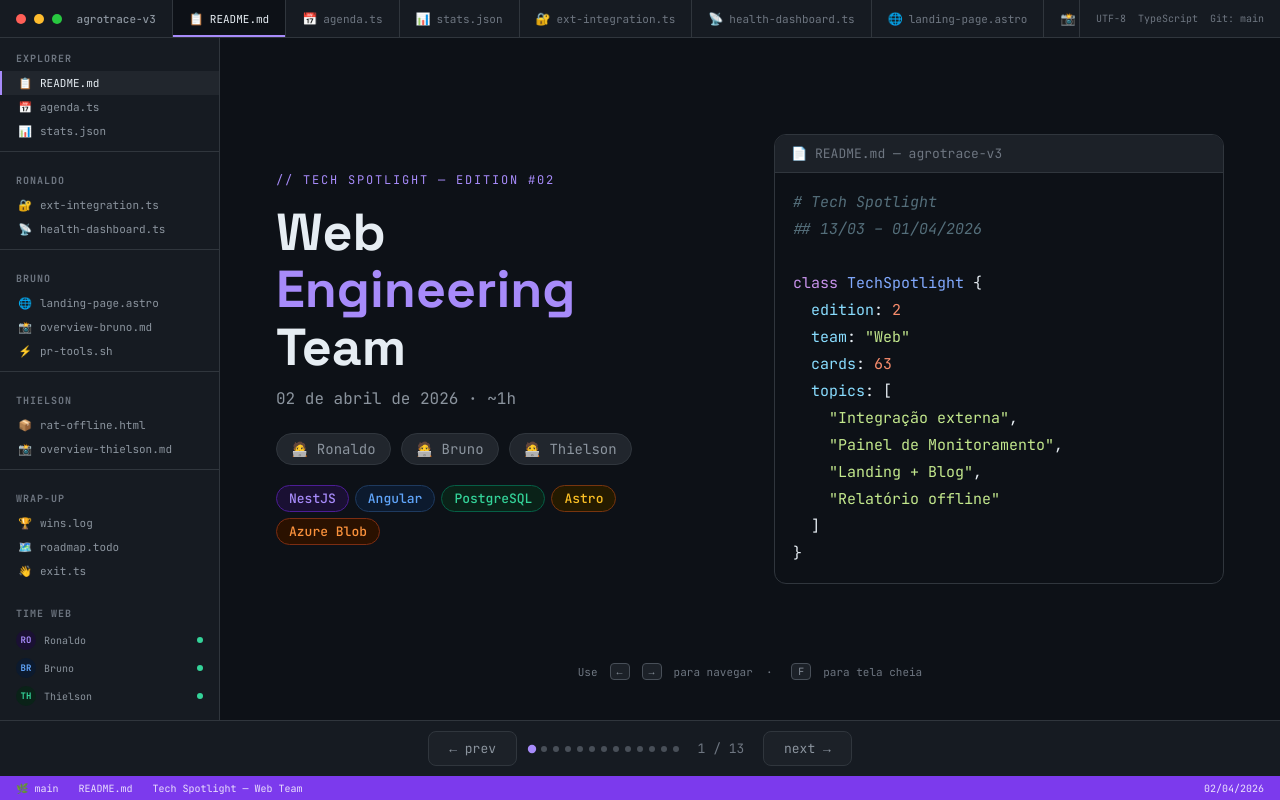
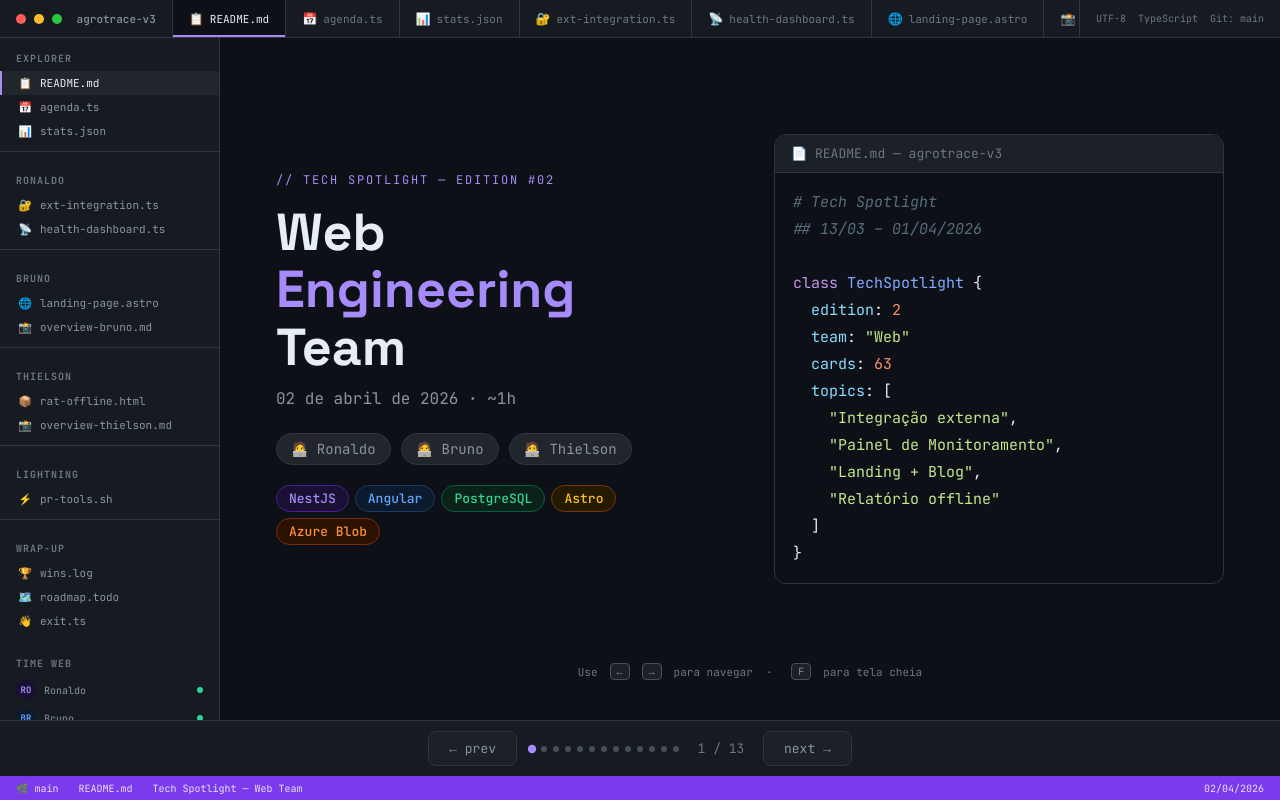
Before and after one commit to rwpereira/techspotlight, a plain HTML site: page tech-spotlight-web-abril-2026.html in a window 1280 px wide. Drawn offline with Linux system fonts and the light colour scheme.

Commit message:
refactor: move PR Tools to dedicated Lightning sidebar section
Co-Authored-By: Claude Opus 4.6 (1M context) <noreply@anthropic.com>

```diff
--- a/tech-spotlight-web-abril-2026.html
+++ b/tech-spotlight-web-abril-2026.html
@@ -1218,18 +1218,22 @@ kbd {
       <div class="sidebar-item" onclick="goTo(6)" id="si-6">
         <span class="sidebar-icon">📸</span> overview-bruno.md
       </div>
+
+      <div class="sidebar-divider"></div>
+      <div class="sidebar-header">Thielson</div>
+
+      <div class="sidebar-item" onclick="goTo(8)" id="si-8">
+        <span class="sidebar-icon">📦</span> rat-offline.html
+      </div>
+      <div class="sidebar-item" onclick="goTo(9)" id="si-9">
+        <span class="sidebar-icon">📸</span> overview-thielson.md
+      </div>
+
+      <div class="sidebar-divider"></div>
+      <div class="sidebar-header">Lightning</div>
+
       <div class="sidebar-item" onclick="goTo(7)" id="si-7">
         <span class="sidebar-icon">⚡</span> pr-tools.sh
-      </div>
-
-      <div class="sidebar-divider"></div>
-      <div class="sidebar-header">Thielson</div>
-
-      <div class="sidebar-item" onclick="goTo(8)" id="si-8">
-        <span class="sidebar-icon">📦</span> rat-offline.html
-      </div>
-      <div class="sidebar-item" onclick="goTo(9)" id="si-9">
-        <span class="sidebar-icon">📸</span> overview-thielson.md
       </div>
 
       <div class="sidebar-divider"></div>
```
